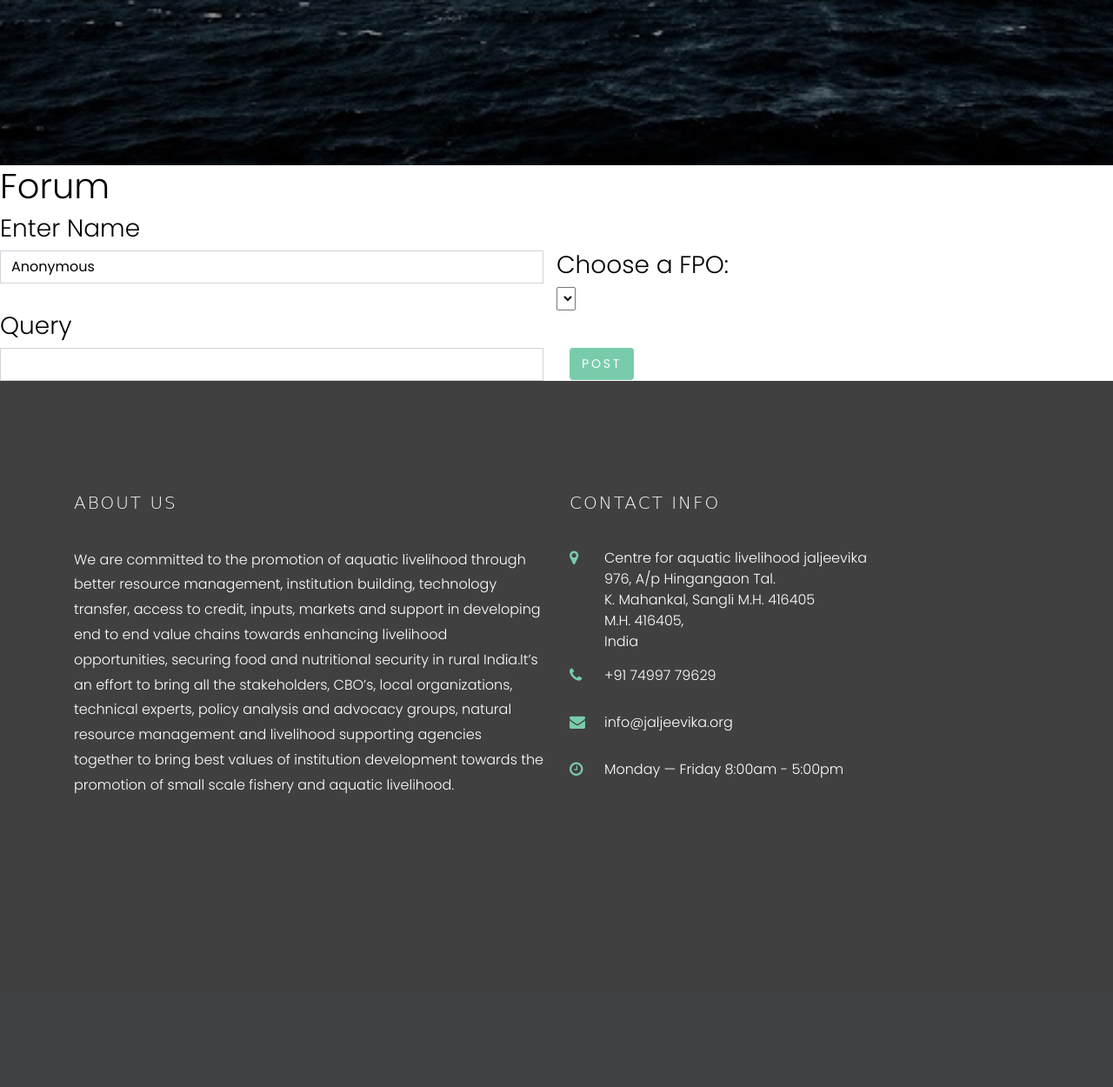
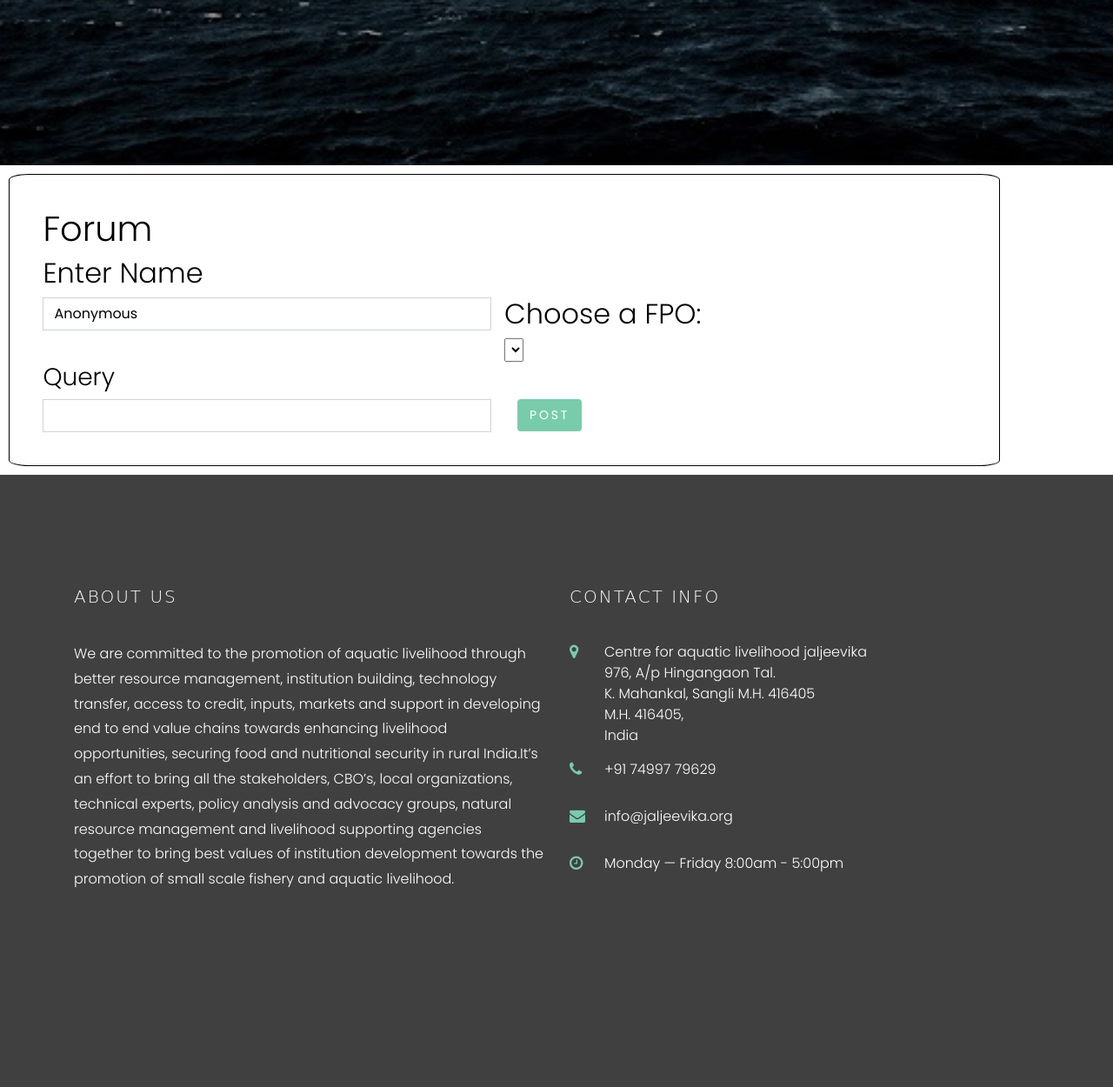
Before and after one commit to IndiaCFG2/team-28, a Django app: page /forum/ in a window 1280 px wide. Shown: the part 510-1760 px from the top of the page at 87% size. Before the commit the page ends 1423 px from the top, so only its background shows below. Run offline with Django 3.2, Linux system fonts and the light colour scheme; data comes from the database, SQL or seed files in the repository; data that the repository does not hold is empty; some libraries are stand-ins or nearby versions; some web fonts are replaced.

Commit message:
forum bootstrap added

```diff
--- a/Web/Jaljeevika/dashboard/templates/forum.html
+++ b/Web/Jaljeevika/dashboard/templates/forum.html
@@ -15,7 +15,8 @@ Forum
 {% block content %}
 <div class="block-31" style="position: relative;">
   <div class="owl-carousel loop-block-31 ">
-      <div class="block-30 block-30-sm item" style="background-image: url('{% static 'images/image13.jpg' %}');" data-stellar-background-ratio="0.5">
+    <div class="block-30 block-30-sm item" style="background-image: url('{% static 'images/image13.jpg' %}');"
+      data-stellar-background-ratio="0.5">
       <div class="container">
         <div class="row align-items-center justify-content-center">
           <div class="col-md-7 text-center">
@@ -30,19 +31,17 @@ Forum
 
 
 
-
-
-
+<div class="container" style="border: solid black 1px; border-radius: 2%; padding: 3%; margin: 10px; width: 90%;">
   <h1>Forum</h1>
   <form action="{% url 'forum' %}" method="post">
     {% csrf_token %}
-        <h3>Enter Name</h3>
+    <h2>Enter Name</h2>
     <div class="row">
       <div class="col-6">
         <input class="form-control " type="text" name="username" value="Anonymous">
       </div>
       <div>
-            <h3>Choose a FPO:</h3>
+        <h2>Choose a FPO:</h2>
         {% for i in fpos %}
         <select name="chose_fpo">
           <option value={{i.fid}}>{{i.name}}</option>
@@ -83,6 +82,10 @@ Forum
   </form>
   {% endif %}
   {% endfor %}
+</div>
+
+
+
 
 </div>
 
```
Lines whose indentation alone changed are shown as unchanged.
